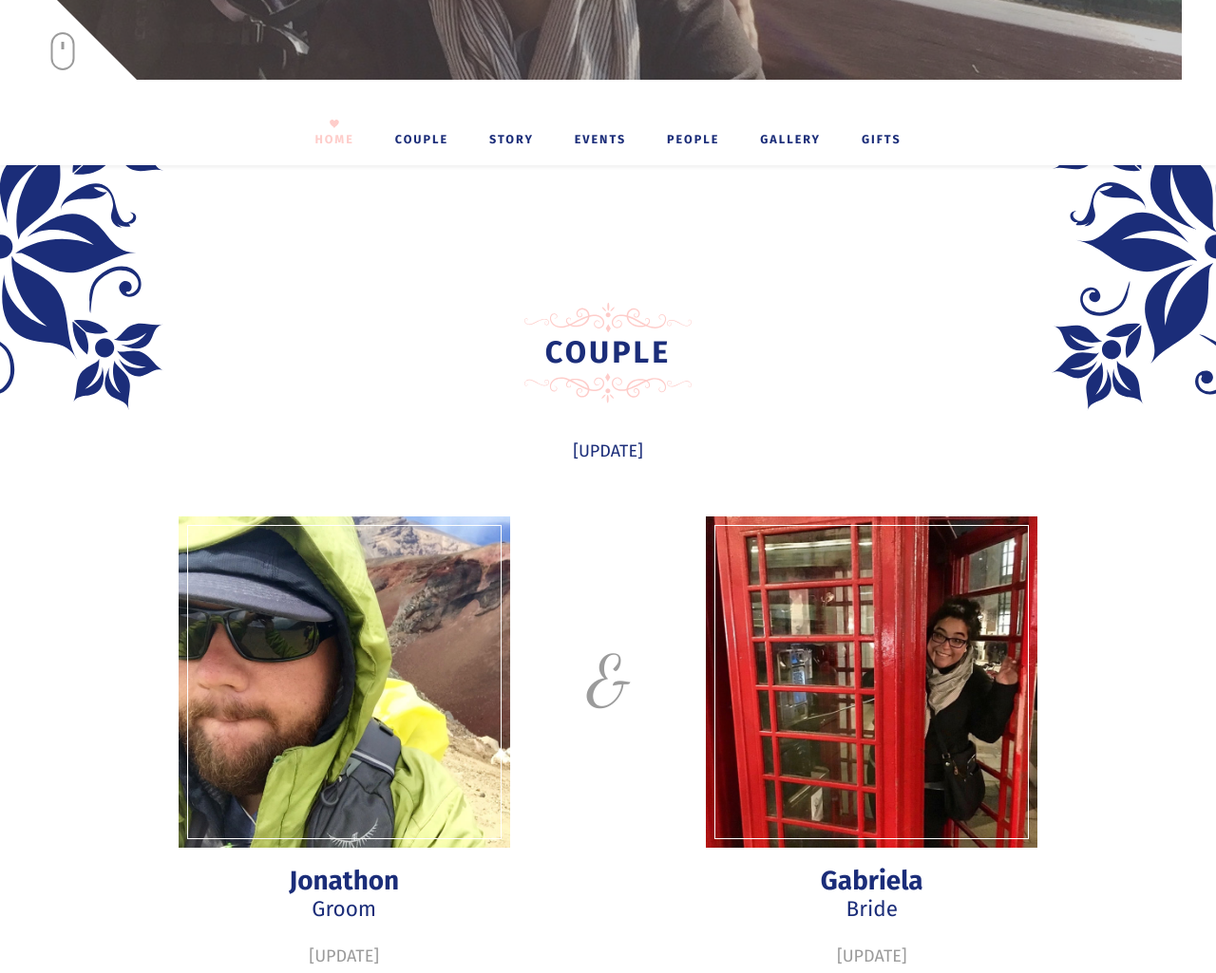
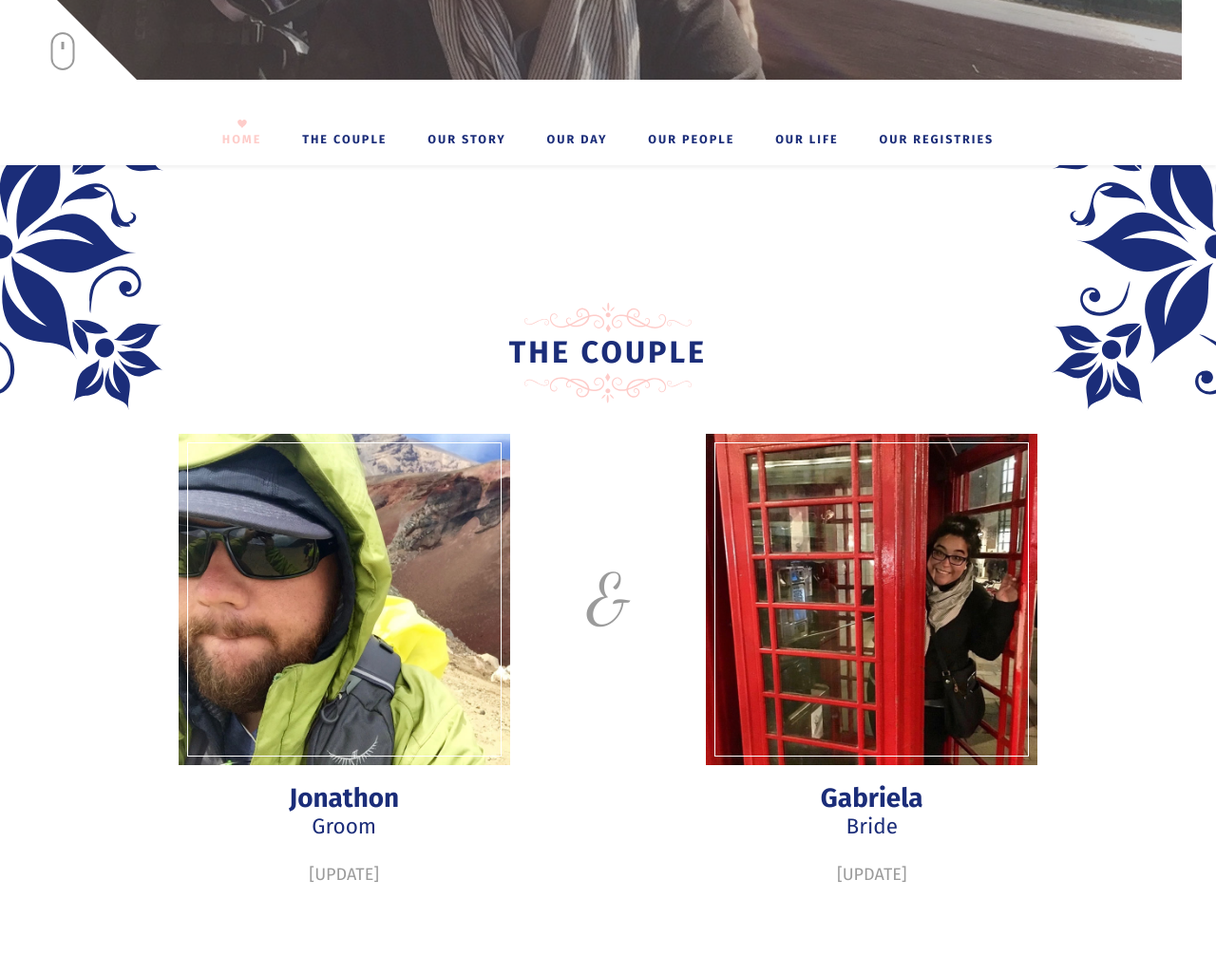
Before and after one commit to jkhearsc/HitchedHearschs2017, a plain HTML site: page index.html in a window 1280 px wide. Shown: the part 680-1705 px from the top of the page at 95% size. Drawn offline with Linux system fonts and the light colour scheme; grey boxes are pictures that could not be loaded.

Commit message:
more updates

```diff
--- a/index.html
+++ b/index.html
@@ -52,11 +52,6 @@
 							</svg>
 						</div>
 					</div>
-					<!--
-					<div class="cta">
-						<a href="#events" class="btn btn-primary scroll-link">RSVP Now</a>
-					</div>
-					-->
 				</div>
 				<div class="scroll-down"></div>
 			</section>
@@ -66,25 +61,19 @@
 					<button class="open-menu">Menu</button>
 					<ul class="menu">
 						<li><a class="scroll-link" href="#hero">Home</a></li>
-						<li><a class="scroll-link" href="#couple">Couple</a></li>
-						<li><a class="scroll-link" href="#story">Story</a></li>
-						<li><a class="scroll-link" href="#events">Events</a></li>
-						<!--
-						<li><a class="scroll-link" href="#rsvp">RSVP</a></li>
-						-->
-						<li><a class="scroll-link" href="#people">People</a></li>
-						<li><a class="scroll-link" href="#gallery">Gallery</a></li>
-						<li><a class="scroll-link" href="#gifts">Gifts</a></li>
+						<li><a class="scroll-link" href="#couple">The Couple</a></li>
+						<li><a class="scroll-link" href="#story">Our Story</a></li>
+						<li><a class="scroll-link" href="#events">Our Day</a></li>
+						<li><a class="scroll-link" href="#people">Our People</a></li>
+						<li><a class="scroll-link" href="#gallery">Our Life</a></li>
+						<li><a class="scroll-link" href="#gifts">Our Registries</a></li>
 					</ul>
 				</div>
 			</nav>
 
 			<section id="couple" class="section-couple">
 				<div class="flowers"></div>
-				<h2>Couple</h2>
-				<div class="section-intro">
-					<p>[UPDATE]</p>
-				</div>
+				<h2>The Couple</h2>
 				<div class="bride-and-groom flex-responsive">
 					<div class="groom">
 						<div class="profile-pic animation-chain" data-animation="fadeInUp">
@@ -119,7 +108,7 @@
 			</div>
 
 			<section id="story" class="section-story">
-				<h2>Story</h2>
+				<h2>Our Story</h2>
 				<ul class="timeline">
 					<li class="flex-responsive">
 						<div class="meta">
@@ -154,7 +143,7 @@
 							<div class="timeline-thumbnail">
 								<img class="img-as-bg" src="img/placeholders/800x800.png" alt="">
 							</div>
-							<div class="date">[UPDATE]</div>
+							<div class="date">London</div>
 						</div>
 						<svg class="heart" width="38px" height="35px" viewBox="0 0 38 35" version="1.1" xmlns="http://www.w3.org/2000/svg" xmlns:xlink="http://www.w3.org/1999/xlink">
 							<path d="M27.6617245,0 C23.6258225,0 20.1656768,2.45818023 18.6933857,5.95832977 C17.2210947,2.45818023 13.760949,0 9.72542087,0 C4.68979662,0 0.54809007,3.82653606 0.0500982738,8.73093275 C0.0168240472,9.05769313 0,9.38968766 0,9.72542087 C0,21.5418839 14.5015809,27.1188686 18.6933857,35 C22.8851906,27.1192424 37.3867715,21.5422577 37.3867715,9.72542087 C37.3867715,9.38968766 37.3699474,9.05769313 37.3366732,8.73093275 C36.8383076,3.82653606 32.6969749,0 27.6617245,0 Z"></path>
@@ -188,10 +177,7 @@
 			</div>
 
 			<section id="events" class="section-events bg-light-gray">
-				<h2>Events</h2>
-				<div class="section-intro">
-					<p>[UPDATE]</p>
-				</div>
+				<h2>Our Day</h2>
 				<ul class="event-list">
 					<li class="flex-responsive">
 						<div class="event-thumbnail"><img class="img-as-bg" src="img/WillowickeInn.jpg" alt=""></div>
@@ -215,10 +201,7 @@
 				</ul>
 			</section>
 			<section id="people" class="section-people">
-				<h2>People</h2>
-				<div class="section-intro">
-					<p>[UPDATE]</p>
-				</div>
+				<h2>Our People</h2>
 				<div class="container-fluid">
 					<h3>Family</h3>
 					<div class="row animation-chain" data-animation="fadeInUp">
@@ -306,7 +289,7 @@
 					</div>
 				</div>
 				<header class="flex-responsive">
-					<h2 class="">Gallery</h2>
+					<h2 class="">Our Life</h2>
 					<ul class="gallery-cats">
 						<li><a href="#" data-cat="*" class="current">All</a></li>
 						<li><a href="#" data-cat="bride-groom">Bride & Groom</a></li>
@@ -481,10 +464,7 @@
 			</section>
 
 			<section id="gifts" class="section-gifts">
-				<h2>Gift Registries</h2>
-				<div class="section-intro">
-					<p>[UPDATE]</p>
-				</div>
+				<h2>Our Registries</h2>
 				<div class="container-fluid retailer-list">
 					<div class="row">
 						<div class="col-sm-6">
```
